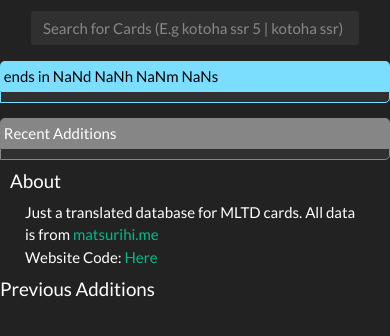
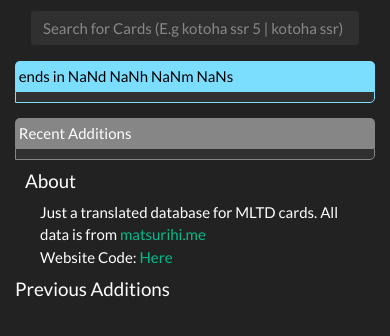
Before and after one commit to EthanSk13s/miriondb, a Flask app: template mirion/templates/main.html in a window 390 px wide. Shown: the part 71-407 px from the top of the page. Run offline with Flask 2, Linux system fonts and the light colour scheme; the template is opened without the code that fills it, so the values that code supplies are empty; some libraries are stand-ins or nearby versions.

Commit message:
fix mobile browsing

```diff
--- a/mirion/templates/main.html
+++ b/mirion/templates/main.html
@@ -16,35 +16,35 @@
                 </div>
             </form>
         </div>
-        <div class="row box-header event" id="countdown">
+        <div class="row box-header event mx-auto" id="countdown">
             {{ event.name }}
         </div>
-        <div class="row box event-container">
+        <div class="row box event-container mx-auto">
             {% if event_cards != None %}
                 {{ card.card_list(event_cards) }}
             {% endif %}
         </div>
-        <div class="row box-header additions">
+        <div class="row box-header additions mx-auto">
             Recent Additions
         </div>
-        <div class="row box additions-container">
+        <div class="row box additions-container mx-auto">
             {{ card.card_list(recent_additions)}}
         </div>
-        <div class="row misc-row">
+        <div class="row misc-row mx-auto">
             <h5>About</h5>
             <div class="col-12">
                     Just a translated database for MLTD cards. All data is from <a href="https://api.matsurihi.me/docs/">matsurihi.me</a><br>
                     Website Code: <a href="https://github.com/EthanSk13s/miriondb">Here</a>
             </div>
         </div>
-        <div class="row">
+        <div class="row mx-auto">
             <h5>Previous Additions</h5>
         </div>
         {% for cards in previous_additions %}
-        <div class="row box-header previous">
+        <div class="row box-header previous mx-auto">
             {{ cards[0].release }}
         </div>
-        <div class="row box previous">
+        <div class="row box previous mx-auto">
             {{ card.card_list(cards) }}
         </div>
         {% endfor %}
```
